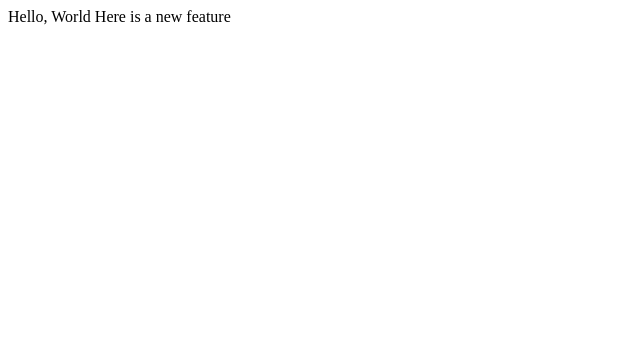
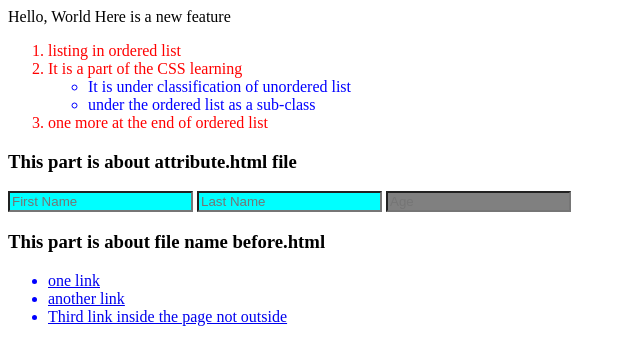
Before and after one commit to karthikeya1977pk/LearningTest, a plain HTML site: page Test1.html in a window 1280 px wide. Shown: the whole page, without its empty margins (0-640 px from the left). Drawn offline with Linux system fonts and the light colour scheme.

```diff
--- a/Test1.html
+++ b/Test1.html
@@ -2,10 +2,58 @@
 <html>
 	<head>
 		<title>Welcome to My Home</title>
+		<style>
+
+			ol > li {
+				color: red;
+			}
+			ul > li {
+				color: blue;
+			}
+
+			input[type=text] {
+				background-color: cyan;
+			}
+
+			input[type=number] {
+				background-color: grey;
+			}
+
+			a:: before {
+				content: "\21d2 Click here: ";
+				font-weight: bold;
+			}
+
+		</style>
 	</head>
 	<body>
 		Hello, World
 		Here is a new feature
+		<ol>
+			<li> listing in ordered list</li>
+			<li> It is a part of the CSS learning</li>
+			<ul>
+				<li> It is under classification of unordered list </li>
+				<li> under the ordered list as a sub-class</li>
+			</ul>
+			<li> one more at the end of ordered list</li>
+		</ol>
+
+		<h3> This part is about attribute.html file </h3>
+
+		<form>
+
+			<input name = "name" type= "text" placeholder = "First Name">
+			<input name = "name" type= "text" placeholder = "Last Name">
+			<input name = "name" type= "number" placeholder = "Age">
+
+		</form>
+		<h3> This part is about file name before.html </h3>
+		<ul>
+			<li><a href = "#"> one link</a></li>
+			<li><a href= "#"> another link</a></li>
+			<li><a href ="#"> Third link inside the page not outside</a></li>
+
 
 	</body>
 </html>
```
